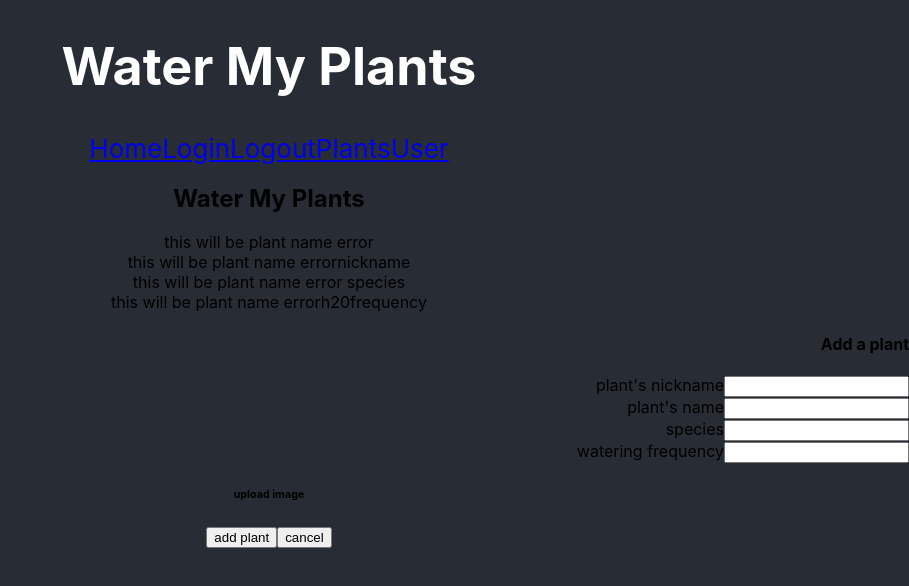
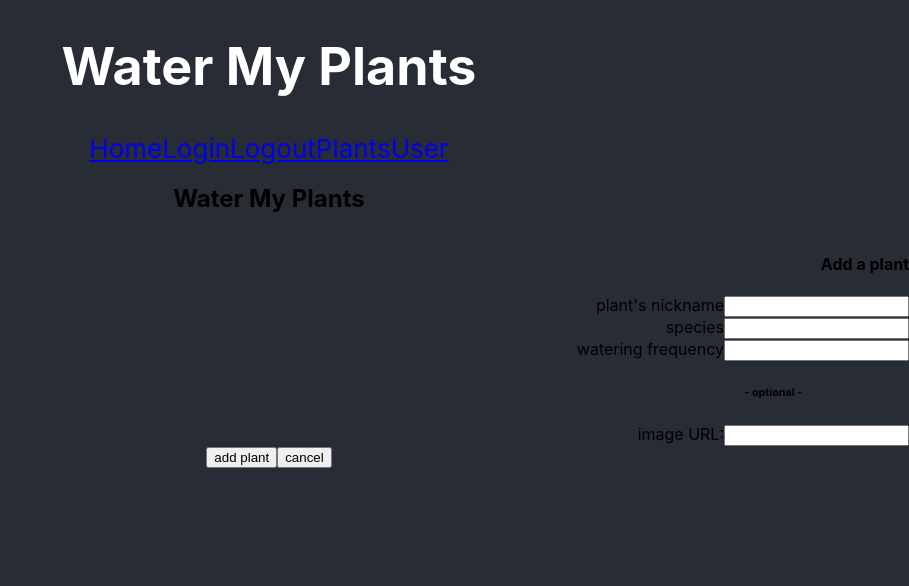
Before and after one commit to MatthiasBakken/front-end-1, a React (Create React App) app in the folder watermyplants/: page /addplant in a window 1280 px wide. Shown: the top 586 px of the page, without its empty margins (371-1280 px from the left). Built offline with nearby package versions, Linux system fonts and the light colour scheme; sample sign-in values are in the browser's storage.

Commit message:
add plants works

```diff
--- a/watermyplants/src/App.js
+++ b/watermyplants/src/App.js
@@ -6,16 +6,12 @@ import Registration from "./components/Registration";
 import { Route, Switch } from "react-router-dom";
 import Header from "./components/Header";
 import PlantList from "./components/PlantList";
-import PlantHelper from "./components/plantComponentHelper";
 import userProfile from "./components/userProfile";
 import { PrivateRoute } from "./components/PrivateRoute";
-import EditPlant from './components/plantEditForm'
 
 function App() {
   return (
     <div className="App">
-
-
       <header className="App-header">
         <Header />
       </header>
--- a/watermyplants/src/actions/plantActions.js
+++ b/watermyplants/src/actions/plantActions.js
@@ -36,6 +36,8 @@ export const addPlant = (plant) => (dispatch) => {
   axiosWithAuth()
     .post("/plants", plant)
     .then((res) => {
+      console.log("add Plant res:");
+      console.log(res);
       dispatch({ type: ADD_PLANT, payload: res.data });
     })
     .catch((err) => {
--- a/watermyplants/src/components/PlantList.js
+++ b/watermyplants/src/components/PlantList.js
@@ -1,25 +1,30 @@
 import React, { useEffect } from "react";
 
 import PlantDetails from "./plantDetailsComponent";
-import { getPlants, addPlant } from "../actions/plantActions";
+import { getPlants } from "../actions/plantActions";
 import { connect } from "react-redux";
+import { useHistory } from "react-router-dom";
 
 const PlantList = (props) => {
   const getPlants = props.getPlants;
-
+  const { push } = useHistory();
   useEffect(() => {
     // debugger;
     getPlants();
   }, [getPlants]);
 
+  const handleAddPlant = () => {
+    push("/addplant");
+  };
+
   if (props.isLoading) {
     return <h1>Loading...</h1>;
   }
-  console.log("Plants in PlantList");
-  console.log(props.plants);
+  // console.log("Plants in PlantList");
+  // console.log(props.plants);
   return (
     <div className="plantListContainer">
-      <button>add plant </button>
+      <button onClick={handleAddPlant}>add plant </button>
       {props.plants.map((plant, index) => {
         return <PlantDetails plant={plant} key={index} />;
       })}
@@ -34,4 +39,4 @@ const mapStateToProps = (state) => {
   };
 };
 
-export default connect(mapStateToProps, { getPlants, addPlant })(PlantList);
+export default connect(mapStateToProps, { getPlants })(PlantList);
--- a/watermyplants/src/components/plantComponent.js
+++ b/watermyplants/src/components/plantComponent.js
@@ -1,99 +1,93 @@
-import React, { useState, useEffect } from "react";
-import PlantHelper from "./plantComponentHelper";
+import React, { useState } from "react";
+import { connect } from "react-redux";
+import { addPlant } from "../actions/plantActions";
+import { useHistory } from "react-router-dom";
 
-export default function Plant(props) {
-
-    const values = {
-        plant: {
-            id: "",
+const Plant = (props) => {
+  const [values, setValues] = useState({
     nickname: "",
     species: "",
-            h2oFrequency: "",
-            image: "",
-            },
-        // submit,
-        // change,
-        // disabled,
-        // errors,
-    }
+    h20_frequency: "",
+    plant_img: "",
+  });
 
-    const onCancel = evt => {
-        evt.prevenDefault()
+  const [errors, setErrors] = useState({
+    nickname: "",
+    species: "",
+    h20_frequency: "",
+  });
+
+  const addPlant = props.addPlant;
+  const { push } = useHistory();
+
+  const onCancel = (evt) => {
+    evt.preventDefault();
     // reset()
-    }
+  };
 
-const onSubmit = evt => {
-    evt.preventDefault()
+  const onSubmit = (evt) => {
+    evt.preventDefault();
+    addPlant(values);
+    push("/plantlist");
+    // submit()
+  };
 
-    // submit()
-}
-
-const onChange = evt => {
-    const { name, value } = evt.target
-
-    // change({...values, [name]:value})
-}
+  const onChange = (evt) => {
+    setValues({
+      ...values,
+      [evt.target.name]: evt.target.value,
+    });
+  };
   return (
-    <form className='form container' onSubmit={onSubmit}>
-
+    <form className="formContainer" onSubmit={onSubmit}>
       <h2>Water My Plants</h2>
 
-
-        <div className='form-group errors'>
-
-            <div>this will be plant name error</div>
-            <div>this will be plant name errornickname</div>
-            <div>this will be plant name error species</div>
-            <div>this will be plant name errorh20frequency</div>
+      <div className="form-group errors">
+        <div>{errors.nickname}</div>
+        <div>{errors.species}</div>
+        <div>{errors.h20_frequency}</div>
       </div>
 
-        <div className='form-group inputs'>
+      <div className="form-group inputs">
         <h4>Add a plant </h4>
-            <label>plant's nickname
+        <label>
+          plant's nickname
+          <input value={values.nickname} onChange={onChange} name="nickname" />
+        </label>
+
+        <label>
+          species
+          <input value={values.species} onChange={onChange} name="species" />
+        </label>
+
+        <label>
+          watering frequency
           <input
-
-                value={values.plant.nickname}
+            value={values.h20_frequency}
             onChange={onChange}
-                name='nickame'
-                type='text'
+            name="h20_frequency"
           />
         </label>
 
-            <label>plant's name
+        <label>
+          <h6> - optional - </h6>
+          image URL:
           <input
-                value={values.plant.plantname}
+            value={values.plant_img}
             onChange={onChange}
-                name='plantname'
-                type='text'
-                />
-            </label>
-
-            <label>species
-                <input
-                value={values.plant.species}
-                onChange={onChange}
-                name='species'
-                type='text'
-                />
-            </label>
-
-            <label>watering frequency
-                <input
-                value={values.plant.h20frequency}
-                onChange={onChange}
-                name='h20frequency'
-                type='text'
+            name="plant_img"
           />
         </label>
       </div>
 
-        <h6>upload image</h6>
-
-        <div className='form-group submit'>
-            <button>add plant</button>
-        <button id='cancelBtn' onClick={onCancel}>cancel</button>
+      <div className="form-group submit">
+        <button type="submit">add plant</button>
+        <button id="cancelBtn" onClick={onCancel}>
+          cancel
+        </button>
       </div>
-
     </form>
   );
-}
+};
+
+export default connect(null, { addPlant })(Plant);
--- a/watermyplants/src/components/plantDetailsComponent.js
+++ b/watermyplants/src/components/plantDetailsComponent.js
@@ -12,8 +12,8 @@ const PlantDetails = (props) => {
   //   }
   let plantImage;
 
-  if (plant.image && plant.image !== "") {
-    plantImage = plant.image;
+  if (plant.plant_img && plant.plant_img !== "") {
+    plantImage = plant.plant_img;
   } else {
     plantImage =
       "https://i.pinimg.com/originals/b1/14/fa/b114fa2591d6d4702b1b9442011f9db3.jpg";
--- a/watermyplants/src/reducers/plantReducer.js
+++ b/watermyplants/src/reducers/plantReducer.js
@@ -51,7 +51,7 @@ export const plantReducer = (state = initialState, action) => {
       return {
         ...state,
         isLoading: false,
-        plants: action.payload,
+        plants: [...state.plants, action.payload],
       };
     }
 
```
Lines whose indentation alone changed are shown as unchanged.
